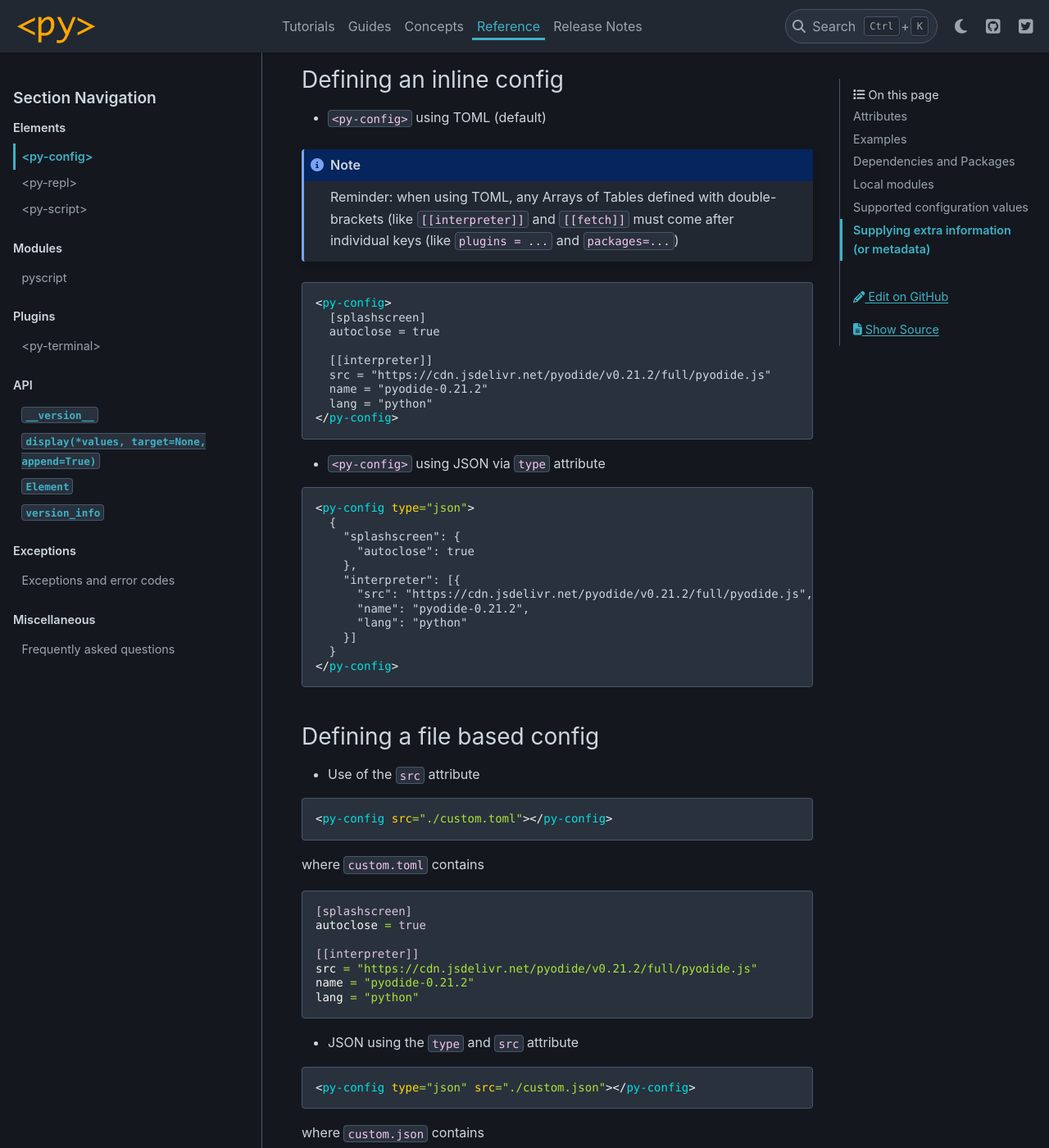
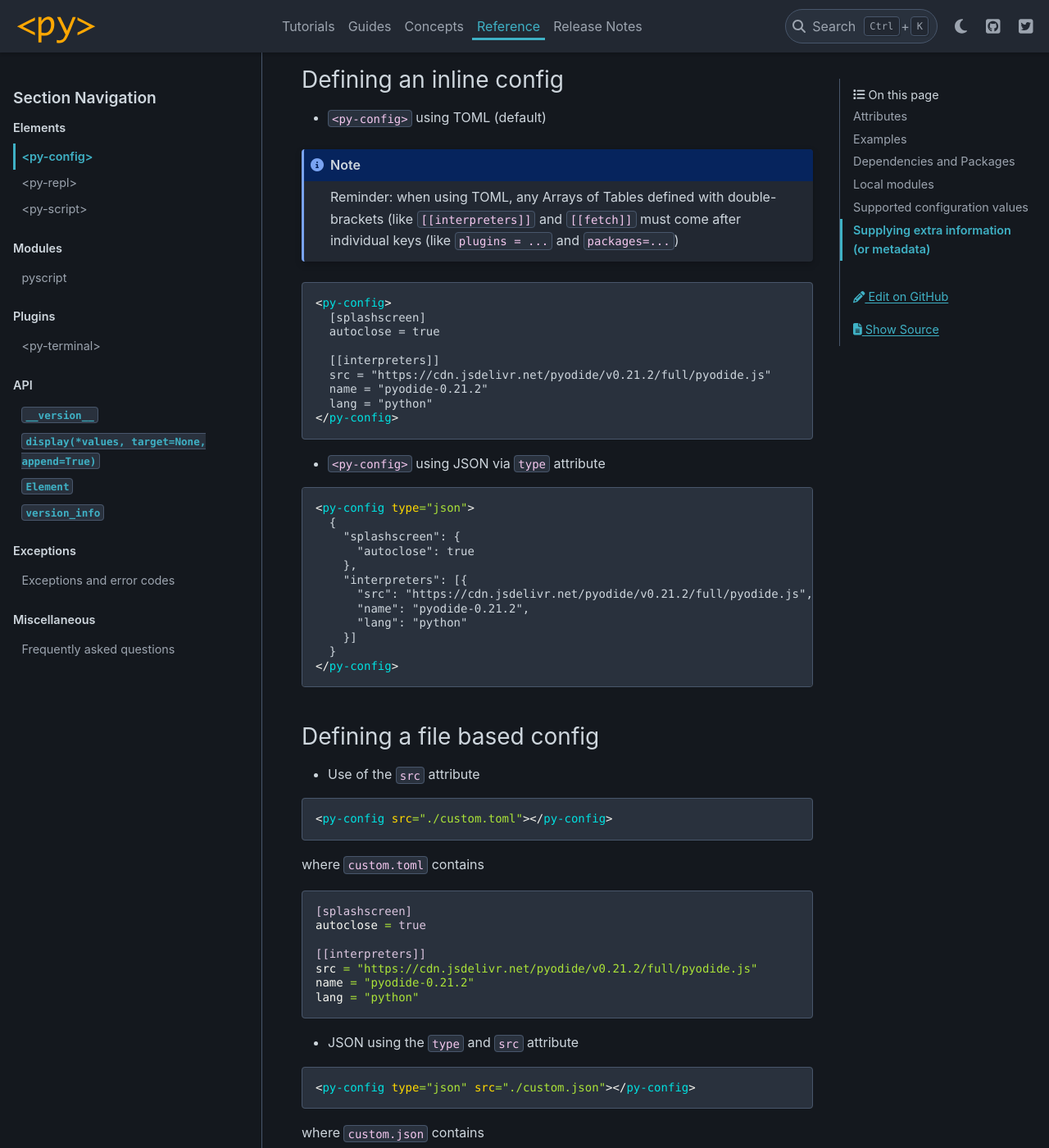
Before and after one commit to pyscript/pyscript, a Sphinx documentation site: the page built from docs/reference/elements/py-config.md, in a window 1280 px wide and 1400 px high, scrolled down 773 px. Shown: the whole window at 82% size. Built offline with Sphinx 7.4.7 and the PyData theme 0.15.4, drawn with Linux system fonts in a browser that asks for light colours; some of the changed text lies outside the part shown.

Commit message:
interpreter -> interpreters

````diff
--- a/docs/reference/elements/py-config.md
+++ b/docs/reference/elements/py-config.md
@@ -20,7 +20,7 @@
 - `<py-config>` using TOML (default)
 
 ```{note}
-Reminder: when using TOML, any Arrays of Tables defined with double-brackets (like `[[interpreter]]` and `[[fetch]]` must come after individual keys (like `plugins = ...` and `packages=...`)
+Reminder: when using TOML, any Arrays of Tables defined with double-brackets (like `[[interpreters]]` and `[[fetch]]` must come after individual keys (like `plugins = ...` and `packages=...`)
 ```
 
 ```html
@@ -28,7 +28,7 @@
   [splashscreen]
   autoclose = true
 
-  [[interpreter]]
+  [[interpreters]]
   src = "https://cdn.jsdelivr.net/pyodide/v0.21.2/full/pyodide.js"
   name = "pyodide-0.21.2"
   lang = "python"
@@ -43,7 +43,7 @@
     "splashscreen": {
       "autoclose": true
     },
-    "interpreter": [{
+    "interpreters": [{
       "src": "https://cdn.jsdelivr.net/pyodide/v0.21.2/full/pyodide.js",
       "name": "pyodide-0.21.2",
       "lang": "python"
@@ -65,7 +65,7 @@
 [splashscreen]
 autoclose = true
 
-[[interpreter]]
+[[interpreters]]
 src = "https://cdn.jsdelivr.net/pyodide/v0.21.2/full/pyodide.js"
 name = "pyodide-0.21.2"
 lang = "python"
@@ -83,7 +83,7 @@
   "splashscreen": {
     "autoclose": true,
   },
-  "interpreter": [{
+  "interpreters": [{
     "src": "https://cdn.jsdelivr.net/pyodide/v0.21.2/full/pyodide.js",
     "name": "pyodide-0.21.2",
     "lang": "python"
@@ -246,8 +246,8 @@
 | `packages` | List of Packages | Dependencies on 3rd party OSS packages are specified here. The default value is an empty list. |
 | `fetch` | List of Stuff to fetch | Local Python modules OR resources from the internet are to be specified here using a Fetch Configuration, described below. The default value is an empty list. |
 | `plugins` | List of Plugins | List of Plugins are to be specified here. The default value is an empty list. |
-| `interpreter` | List of Interpreter| List of Interpreter configurations, described below. The default value contains a single Pyodide based interpreter. |
-| `runtimes`  {bdg-warning-line}`Deprecated`  | List of Runtimes | This value is deprecated, please use `interpreter`. List of runtime configurations, described below. The default value contains a single Pyodide based interpreter. |
+| `interpreters` | List of Interpreters| List of Interpreter configurations, described below. The default value contains a single Pyodide based interpreter. **Note:** Currently, only a single interpreter is supported. |
+| `runtimes`  {bdg-warning-line}`Deprecated`  | List of Runtimes | This value is deprecated, please use `interpreters`. List of runtime configurations, described below. The default value contains a single Pyodide based interpreter. |
 
 ### <a name="fetch">Fetch</a>
 
@@ -457,11 +457,15 @@
 
 ```html
 <py-config>
-  [[interpreter]]
+  [[interpreters]]
   src = "https://cdn.jsdelivr.net/pyodide/v0.20.0/full/pyodide.js"
   name = "pyodide-0.20.0"
   lang = "python"
 </py-config>
+```
+
+```{note}
+Currently, PyScript supports a single interpreter, this may change in the future.
 ```
 
 ## Supplying extra information (or metadata)
````
Also changed, not shown: docs/tutorials/py-config-interpreter.md (+2 -2 lines), 4 other files.
